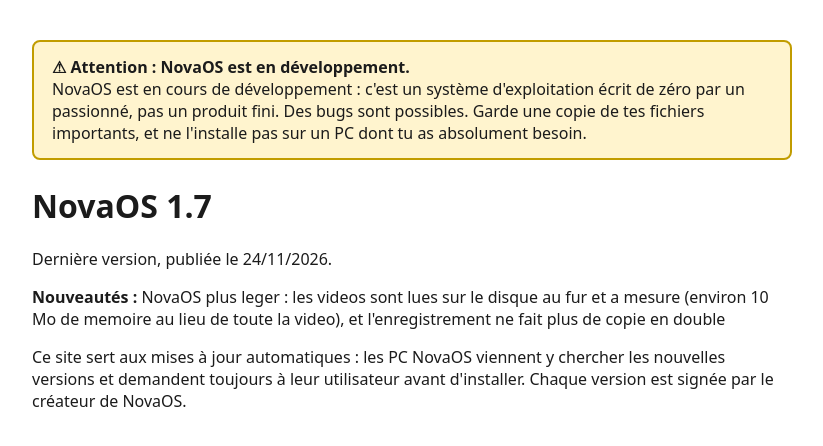
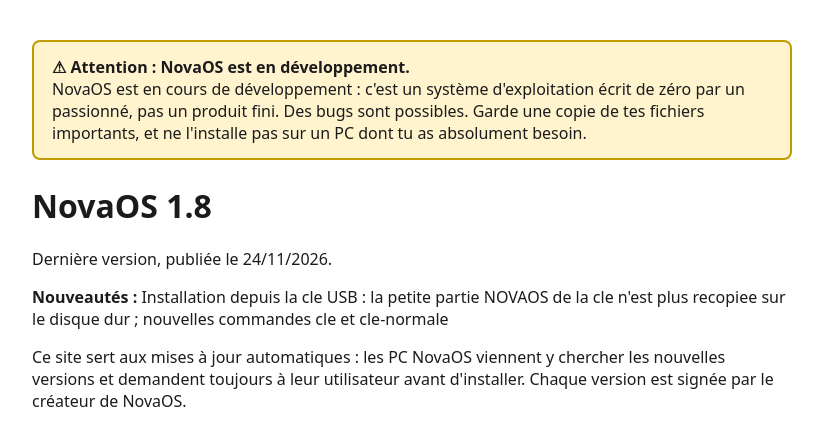
Before and after one commit to Nathou123058/novaos-maj, a plain HTML site: page index.html in a window 1280 px wide. Shown: the whole page, without its empty margins (228-1051 px from the left). Drawn offline with Linux system fonts and the light colour scheme.

Commit message:
NovaOS 1.8

```diff
--- a/index.html
+++ b/index.html
@@ -1 +1 @@
-<!doctype html><html lang=fr><meta charset=utf-8><meta name=viewport content='width=device-width'><title>NovaOS - mises à jour</title><body style='font-family:system-ui,sans-serif;max-width:760px;margin:40px auto;padding:0 16px;color:#1b1b1b'><div style='background:#fff4ce;border:2px solid #c19c00;border-radius:8px;padding:14px 18px;margin-bottom:24px'><b>⚠ Attention : NovaOS est en développement.</b><br>NovaOS est en cours de développement : c'est un système d'exploitation écrit de zéro par un passionné, pas un produit fini. Des bugs sont possibles. Garde une copie de tes fichiers importants, et ne l'installe pas sur un PC dont tu as absolument besoin.</div><h1>NovaOS 1.7</h1><p>Dernière version, publiée le 24/11/2026.</p><p><b>Nouveautés :</b> NovaOS plus leger : les videos sont lues sur le disque au fur et a mesure (environ 10 Mo de memoire au lieu de toute la video), et l'enregistrement ne fait plus de copie en double</p><p>Ce site sert aux mises à jour automatiques : les PC NovaOS viennent y chercher les nouvelles versions et demandent toujours à leur utilisateur avant d'installer. Chaque version est signée par le créateur de NovaOS.</p></body></html>
+<!doctype html><html lang=fr><meta charset=utf-8><meta name=viewport content='width=device-width'><title>NovaOS - mises à jour</title><body style='font-family:system-ui,sans-serif;max-width:760px;margin:40px auto;padding:0 16px;color:#1b1b1b'><div style='background:#fff4ce;border:2px solid #c19c00;border-radius:8px;padding:14px 18px;margin-bottom:24px'><b>⚠ Attention : NovaOS est en développement.</b><br>NovaOS est en cours de développement : c'est un système d'exploitation écrit de zéro par un passionné, pas un produit fini. Des bugs sont possibles. Garde une copie de tes fichiers importants, et ne l'installe pas sur un PC dont tu as absolument besoin.</div><h1>NovaOS 1.8</h1><p>Dernière version, publiée le 24/11/2026.</p><p><b>Nouveautés :</b> Installation depuis la cle USB : la petite partie NOVAOS de la cle n'est plus recopiee sur le disque dur ; nouvelles commandes cle et cle-normale</p><p>Ce site sert aux mises à jour automatiques : les PC NovaOS viennent y chercher les nouvelles versions et demandent toujours à leur utilisateur avant d'installer. Chaque version est signée par le créateur de NovaOS.</p></body></html>
```
Also changed, not shown: 6 other files.
